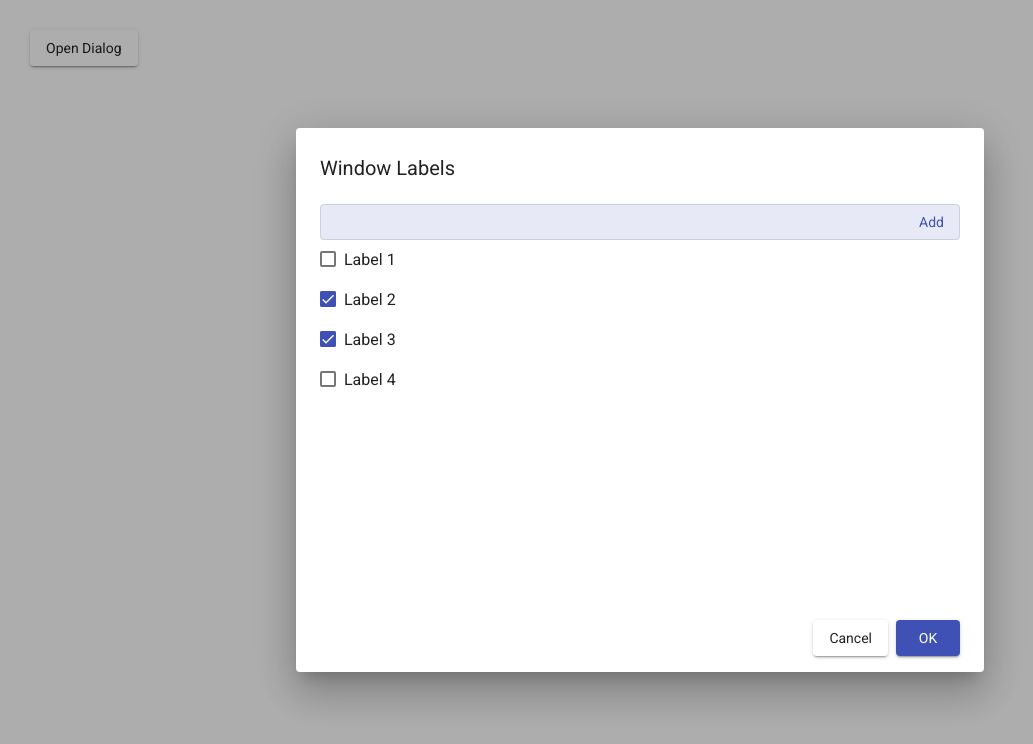
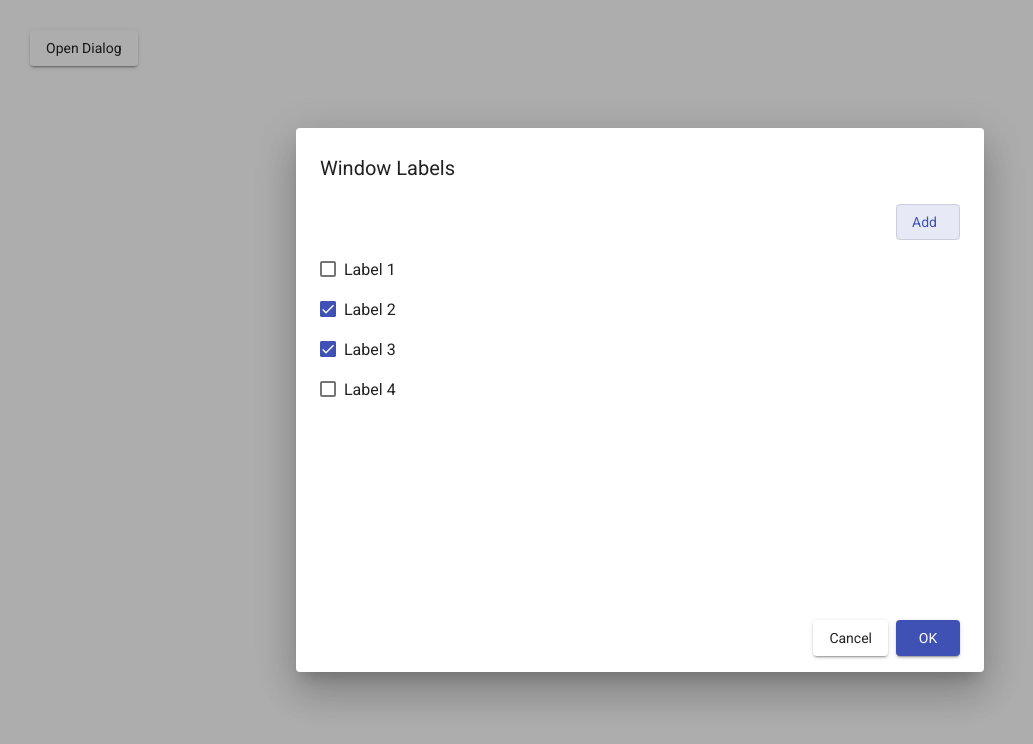
Before and after one commit to Sairam-Reddy/angular-label-dialog-module, an Angular app: page / in a window 1280 px wide. Both pictures are taken after a click on the button "Open Dialog". Shown: the top 744 px of the page, without its empty margins (0-1033 px from the left). Built offline with nearby package versions, Linux system fonts and the light colour scheme.

Commit message:
4 files modified

```diff
--- a/src/app/components/label-dialog/components/label-item.component.html
+++ b/src/app/components/label-dialog/components/label-item.component.html
@@ -7,7 +7,6 @@
 >
   <mat-checkbox
     *ngIf="!isInEditMode"
-    [disabled]="isDisabled"
     fxFlex
     fxLayout="row"
     [color]="'primary'"
@@ -21,7 +20,7 @@
   </mat-form-field>
 
   <div
-    *ngIf="!isInEditMode && !isDisabled"
+    *ngIf="!isInEditMode && !label.disabled"
     fxLayout="row"
     style="margin-left: auto"
   >
--- a/src/app/components/label-dialog/components/label-item.component.ts
+++ b/src/app/components/label-dialog/components/label-item.component.ts
@@ -9,7 +9,6 @@ import { FormGroup } from '@angular/forms';
 export class LabelItemComponent implements OnInit {
   @Input() public label: FormGroup;
   @Input() public isInEditMode: boolean = false;
-  @Input() public isDisabled: boolean = false;
 
   @Output() public onEditStarted: EventEmitter<void> = new EventEmitter<void>();
   @Output() public onEditFinished: EventEmitter<void> =
--- a/src/app/components/label-dialog/label-dialog.component.html
+++ b/src/app/components/label-dialog/label-dialog.component.html
@@ -3,26 +3,25 @@
 <mat-dialog-content class="label-dialog-content">
   <form>
     <!-- <mat-selection-list [color]="'primary'" role="listbox"> -->
+    <button
+      fxLayout="row"
+      style="margin-left: auto; margin-bottom: 10px"
+      mat-stroked-button
+      color="primary"
+      (click)="addLabel()"
+    >
+      Add
+    </button>
 
     <div fxLayout="column">
-      <button
-        fxLayout="row"
-        dir="rtl"
-        mat-stroked-button
-        color="primary"
-        (click)="cancel()"
-      >
-        Add
-      </button>
       <ng-container
         *ngFor="let label of getLabelFormGroups(); let index = index"
       >
         <app-label-item
           [label]="label"
           [isInEditMode]="editItemIndex === index"
-          [isDisabled]="editItemIndex > -1 && editItemIndex !== index"
           (onEditStarted)="onEditStarted(index)"
-          (onEditFinished)="onEditFinished(index)"
+          (onEditFinished)="onEditFinished()"
           (onDeleted)="onDeleted(index)"
         ></app-label-item>
       </ng-container>
--- a/src/app/components/label-dialog/label-dialog.component.ts
+++ b/src/app/components/label-dialog/label-dialog.component.ts
@@ -1,7 +1,14 @@
 import { Component, OnInit, Inject } from '@angular/core';
 import { MatDialogRef, MAT_DIALOG_DATA } from '@angular/material/dialog';
 import { labelDialog } from './models/label.model';
-import { FormArray, FormBuilder, FormGroup, Validators } from '@angular/forms';
+import {
+  AbstractControl,
+  FormArray,
+  FormBuilder,
+  FormControl,
+  FormGroup,
+  Validators,
+} from '@angular/forms';
 
 @Component({
   selector: 'app-label-dialog',
@@ -43,15 +50,39 @@ export class LabelDialogComponent implements OnInit {
 
   public onEditStarted(index: number): void {
     this.editItemIndex = index;
+    this.formArray.controls.forEach(
+      (control: AbstractControl, index: number) => {
+        if (this.editItemIndex !== index) {
+          control.disable();
+        }
+      }
+    );
   }
 
-  public onEditFinished(index: number): void {
+  public onEditFinished(): void {
     this.editItemIndex = -1;
+    this.formArray.controls.forEach(
+      (control: AbstractControl, index: number) => {
+        control.enable();
+      }
+    );
   }
 
   public onDeleted(index: number): void {
     this.formArray.removeAt(index);
     this.editItemIndex = -1;
+  }
+
+  public addLabel(): void {
+    const newIndex: number = this.formArray.controls.length + 1;
+    this.formArray.push(
+      new FormGroup({
+        name: new FormControl('', Validators.required),
+        id: new FormControl(newIndex),
+        selected: new FormControl(false),
+      })
+    );
+    this.editItemIndex = newIndex;
   }
 
   private createLabelGroup(label: labelDialog): FormGroup {
```
